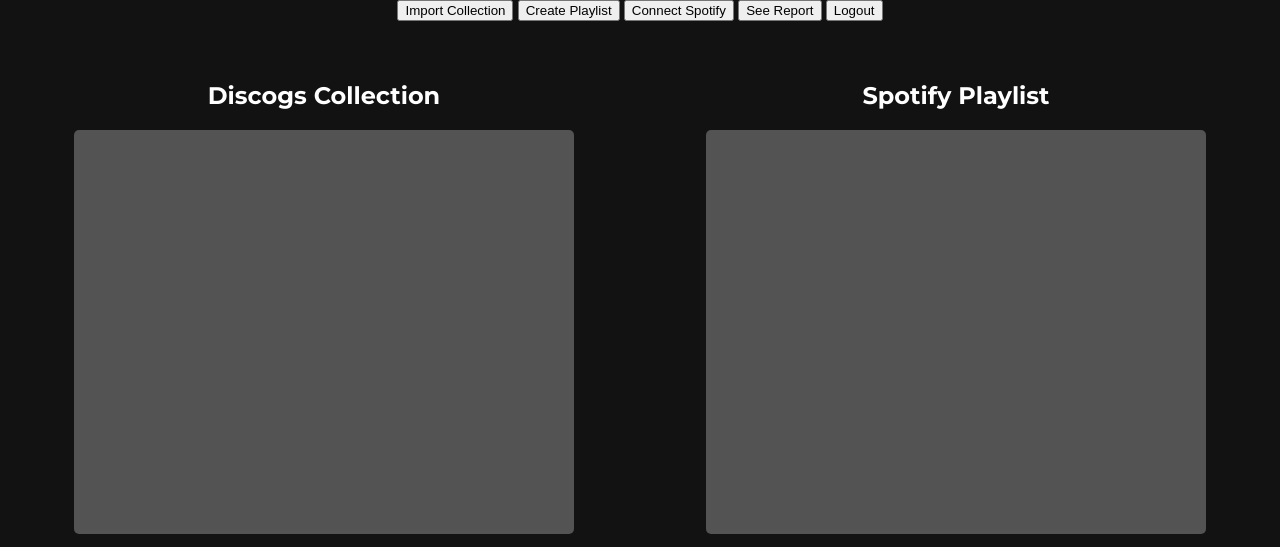
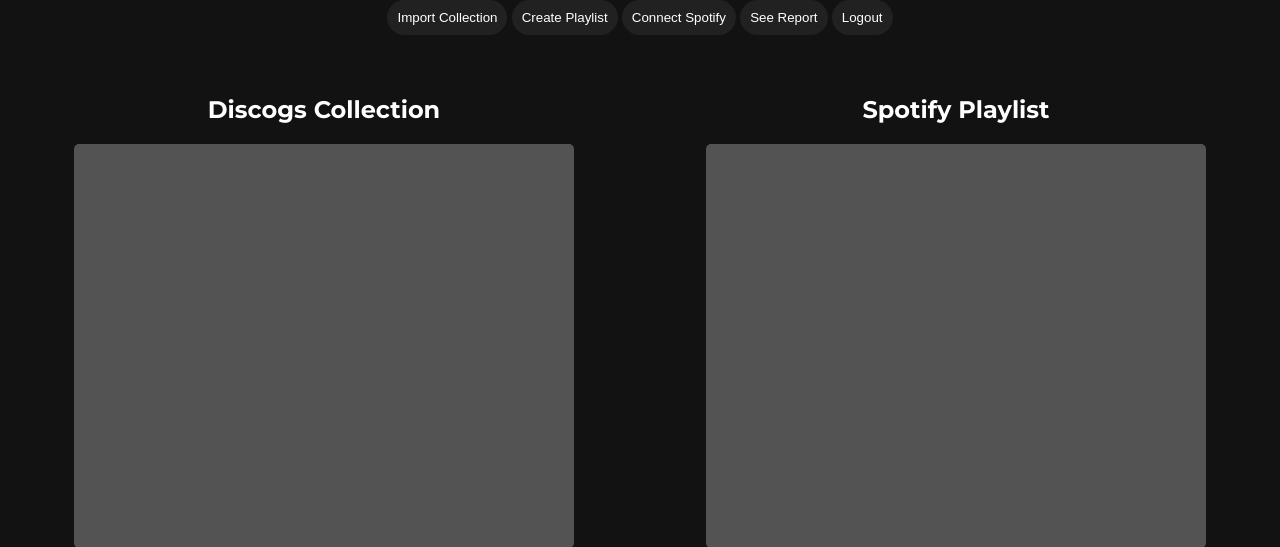
Before and after one commit to oskarprzybylski23/Discofy, a Flask app: page / in a window 1280 px wide. Shown: the part 163-710 px from the top of the page. Run offline with Flask 3, Linux system fonts and the light colour scheme.

Commit message:
add button style

```diff
--- a/App/static/styles.css
+++ b/App/static/styles.css
@@ -85,7 +85,7 @@ header {
     color: var(--font-bright);
 }
 
-.album, .collection:hover {
+.album:hover, .collection:hover {
 background-color: var(--background);
 cursor: pointer;
 }
@@ -114,3 +114,21 @@ cursor: pointer;
     color: var(--font-dark);
     font-size: 0.8rem;
 }
+
+.button {
+    background-color: var(--mid-background);
+    color: var(--font-bright);
+    border: none;
+    border-radius: 500px;
+    padding: 10px 10px;
+    cursor: pointer;
+    transition: background-color 0.3s, transform 0.2s;
+}
+
+.button:hover {
+    background-color: var(--light-background);
+}
+
+.button:active {
+    background-color: var(--mid-background);
+}
--- a/App/templates/index.html
+++ b/App/templates/index.html
@@ -19,11 +19,11 @@
     </header>
     <main>
     <div id="button-section">
-      <button onclick="startImportProcess()">Import Collection</button>
-      <button onclick="createPlaylist()">Create Playlist</button>
-      <button onclick="getSpotifyAuthURLAndRedirect()">Connect Spotify</button>
-      <button onclick="seeReport()">See Report</button>
-      <button onclick="logoutUser()">Logout</button>
+      <button class="button" onclick="startImportProcess()">Import Collection</button>
+      <button class="button" onclick="createPlaylist()">Create Playlist</button>
+      <button class="button" onclick="getSpotifyAuthURLAndRedirect()">Connect Spotify</button>
+      <button class="button" onclick="seeReport()">See Report</button>
+      <button class="button" onclick="logoutUser()">Logout</button>
     </div>
     <div id="display-section">
       <div class="list-section" id="list-container-discogs">
```
